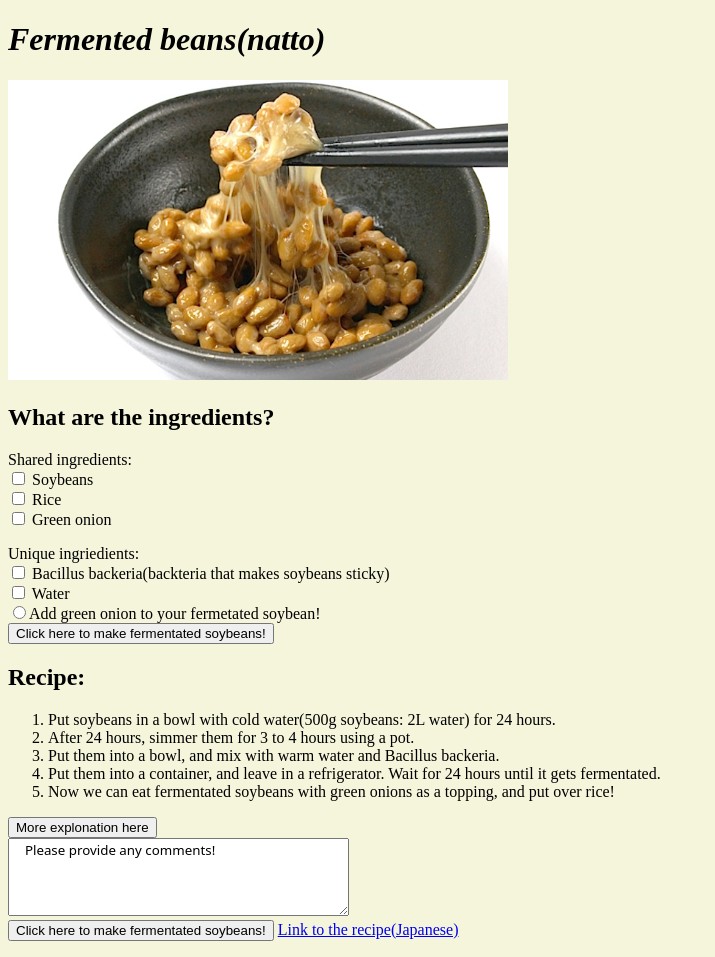
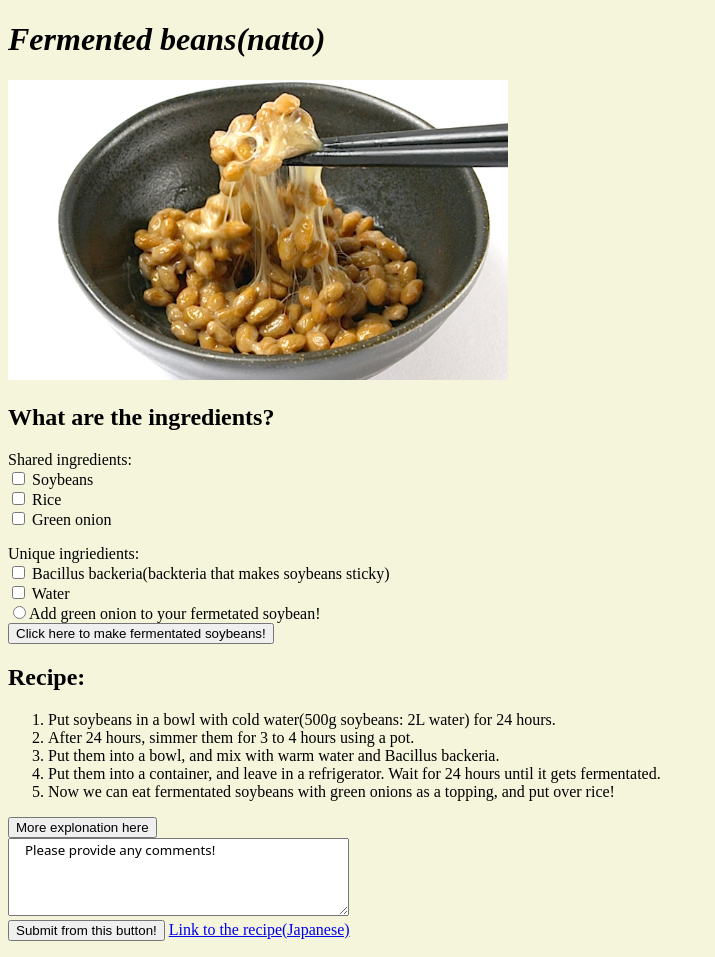
Before and after one commit to nagoax/nagoax, a plain HTML site: page Japanese_beans.html in a window 1280 px wide. Shown: the whole page, without its empty margins (0-715 px from the left). Drawn offline with Linux system fonts and the light colour scheme.

Commit message:
Add files via upload

```diff
--- a/Japanese_beans.html
+++ b/Japanese_beans.html
@@ -46,7 +46,7 @@ Unique ingriedients:<br>
 <TEXTAREA NAME="comments" ROWS=4 COLS=40 style="font-family:system-ui, -apple-system, BlinkMacSystemFont, 'Segoe UI', Roboto, Oxygen, Ubuntu, Cantarell, 'Open Sans', 'Helvetica Neue', sans-serif" value="Enter for specific direction">
     Please provide any comments!
     </TEXTAREA><br>
-    <input type="reset" name="reset" value="Click here to make fermentated soybeans!"<br>
+    <input type="reset" name="reset" value="Submit from this button!"<br>
 <a href="https://kawashima-ya.jp/contents/?p=465">Link to the recipe(Japanese)</a>
 </p>
 </form>
```
